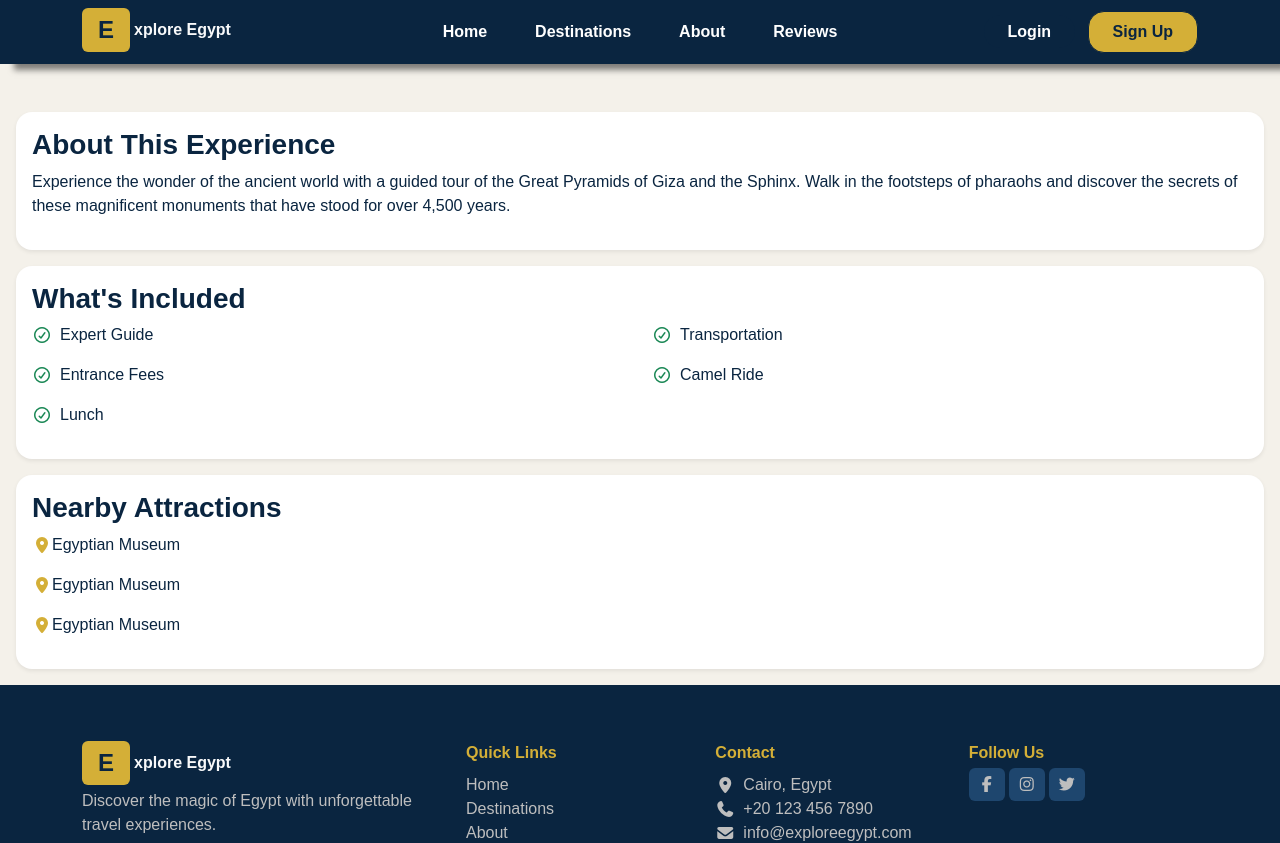
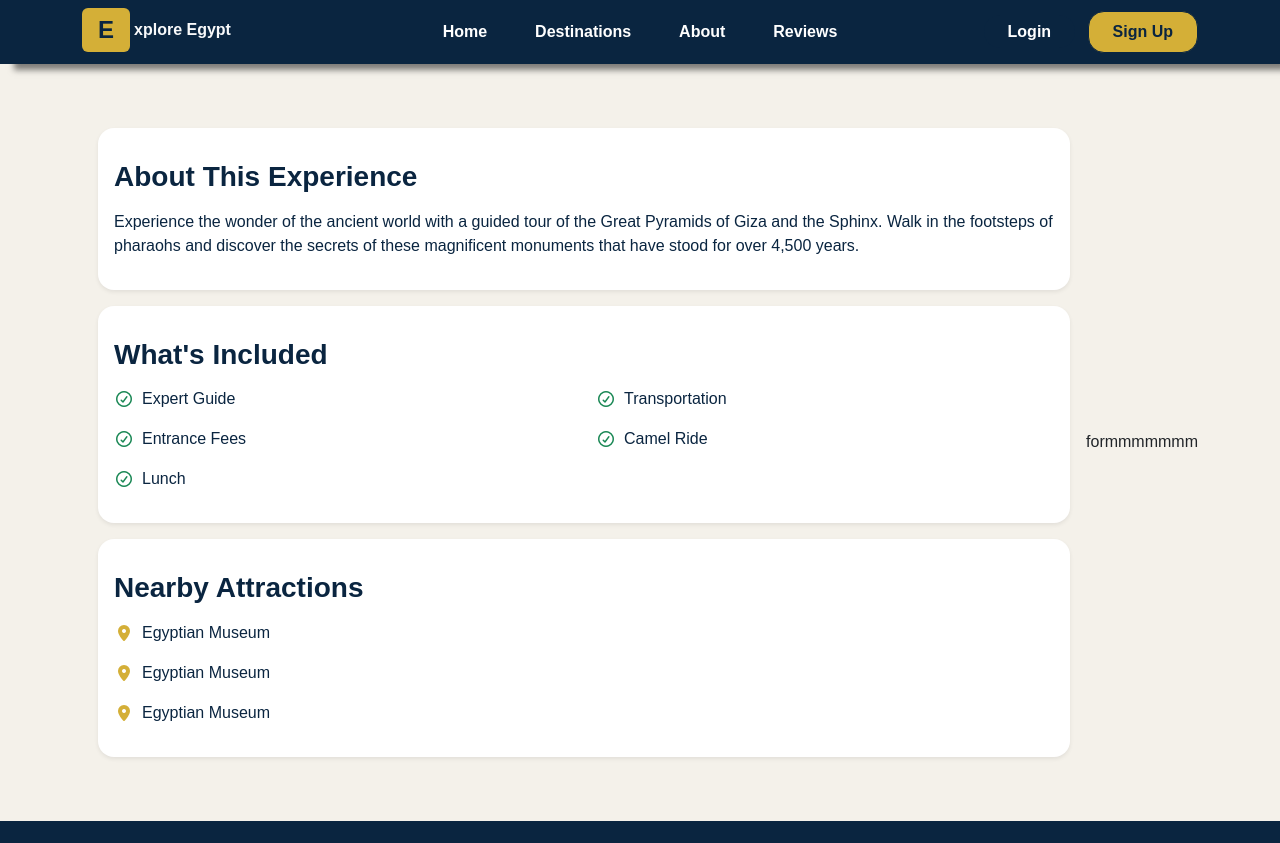
Before and after one commit to malminyawi/capstone-team-project-digilians-, a React (Vite) app in the folder Front-End/EgyEx/: page /tripDetails in a window 1280 px wide. Shown: the top 843 px of the page. Built offline with nearby package versions, Linux system fonts and the light colour scheme.

Commit message:
style content of single trip

```diff
--- /dev/null
+++ b/Front-End/EgyEx/src/Components/TripDetails/BookingForm/BookingForm.jsx
@@ -0,0 +1,7 @@
+function BookingForm(){
+    return(<>
+    formmmmmmm
+    </>)
+}
+
+export default BookingForm
--- /dev/null
+++ b/Front-End/EgyEx/src/Components/TripDetails/Cover/TripCover.jsx
@@ -0,0 +1,21 @@
+import style from "./TripCover.module.css"
+
+
+
+function TripCover(){
+    return(<>
+
+    <div className="bgImg">
+        <div>
+
+        </div>
+    </div>
+
+
+
+
+    </>)
+}
+
+
+export default TripCover
--- /dev/null
+++ b/Front-End/EgyEx/src/Components/TripDetails/SingleTip.jsx
@@ -0,0 +1,19 @@
+import TripCover from "./Cover/TripCover";
+import TripDetails from "./info/TripDetails";
+import BookingForm from "./BookingForm/BookingForm";
+function SingleTrip(){
+    return(<>
+    <TripCover/>
+
+    <div className="container">
+        <div className="d-flex align-items-center ">
+             <TripDetails/>
+             <BookingForm/>
+        </div>
+
+    </div>
+
+    </>)
+}
+
+export default SingleTrip;
--- a/Front-End/EgyEx/src/Components/TripDetails/TripDetails.jsx
+++ b/Front-End/EgyEx/src/Components/TripDetails/info/TripDetails.jsx
@@ -1,9 +1,10 @@
-import CardInfo from "../UI/CardInfo/CardInfo";
+import CardInfo from "../../../Components/UI/CardInfo/CardInfo";
 import style from './TripDetails.module.css'
 function TripDetails() {
 
     return (
-        <><div className="tripInfo mt-5">
+        <>
+        <div className="tripInfo my-5">
             <CardInfo title="About This Experience">
                 <p>Experience the wonder of the ancient world with a guided tour of the Great Pyramids of Giza and the Sphinx. Walk in the footsteps of pharaohs and discover the secrets of these magnificent monuments that have stood for over 4,500 years.</p>
             </CardInfo>
@@ -36,13 +37,13 @@ function TripDetails() {
             <CardInfo title="Nearby Attractions">
                 <div className={`row  ${style.loc}`}>
                     <div className="d-flex align-items-center mb-3">
-                        <i class="fa-solid fa-location-dot"></i> Egyptian Museum
+                        <i className="fa-solid fa-location-dot me-2"></i> Egyptian Museum
                     </div>
                     <div className="d-flex align-items-center mb-3">
-                        <i class="fa-solid fa-location-dot"></i> Egyptian Museum
+                        <i className="fa-solid fa-location-dot me-2"></i> Egyptian Museum
                     </div>
                     <div className="d-flex align-items-center mb-3">
-                        <i class="fa-solid fa-location-dot"></i> Egyptian Museum
+                        <i className="fa-solid fa-location-dot me-2"></i> Egyptian Museum
                     </div>
                 </div>
 
--- a/Front-End/EgyEx/src/Components/UI/CardDestinations/CardDestinations.jsx
+++ b/Front-End/EgyEx/src/Components/UI/CardDestinations/CardDestinations.jsx
@@ -22,10 +22,11 @@ function CardDestinations({ id, price, img, location, title, text, time, rate, n
             View Details
           </Link> */}
 
-{/* just for test */}
-          <Link to={`/tripDetails`} className={`${styles.btn} w-100 text-white`}>
+          {/* just for test */}
+            <Link to={`/tripDetails`} className={`${styles.btn} d-block text-center text-white px-5 rounded-pill py-2 `}>
             View Details
           </Link>
+
         </Card.Body>
       </Card>
     </div>
--- a/Front-End/EgyEx/src/Components/UI/CardDestinations/CardDestinations.module.css
+++ b/Front-End/EgyEx/src/Components/UI/CardDestinations/CardDestinations.module.css
@@ -55,7 +55,7 @@ color: var(--main-color);
     color: var(--secondColor);
 }
 .btn{
-    width: 100%;
+    margin: 0 auto;
     border-radius: 25px;
     background-color: var(--main-color);
     color: var(--main-white);
--- a/Front-End/EgyEx/src/Components/UI/CardInfo/CardInfo.jsx
+++ b/Front-End/EgyEx/src/Components/UI/CardInfo/CardInfo.jsx
@@ -3,7 +3,7 @@ import style from "./CardInfo.module.css"
 function CardInfo({title,children}){
     return(<>
     <div className={`${style.textNavy} bg-white shadow-sm rounded-4 m-3 p-3 d-flex flex-column`}>
-        <h3 className="fw-bold mb-2">{title}</h3>
+        <h3 className="fw-bold my-3">{title}</h3>
         <div >{children}</div>
     </div>
 
--- a/Front-End/EgyEx/src/Pages/SingleTripDetails.jsx
+++ b/Front-End/EgyEx/src/Pages/SingleTripDetails.jsx
@@ -1,8 +1,8 @@
-import TripDetails from "../Components/TripDetails/TripDetails"
+import SingleTrip from "../Components/TripDetails/SingleTip"
 
 function SingleTripDetails(){
     return(<>
-    <TripDetails/>
+    <SingleTrip/>
 
     </>)
 }
```
Also changed, not shown: Front-End/EgyEx/src/Components/TripDetails/BookingForm/BookingForm.module.css (added), Front-End/EgyEx/src/Components/TripDetails/Cover/TripCover.module.css (added), Front-End/EgyEx/src/Components/TripDetails/info/TripDetails.module.css (renamed from Front-End/EgyEx/src/Components/TripDetails/TripDetails.module.css).
